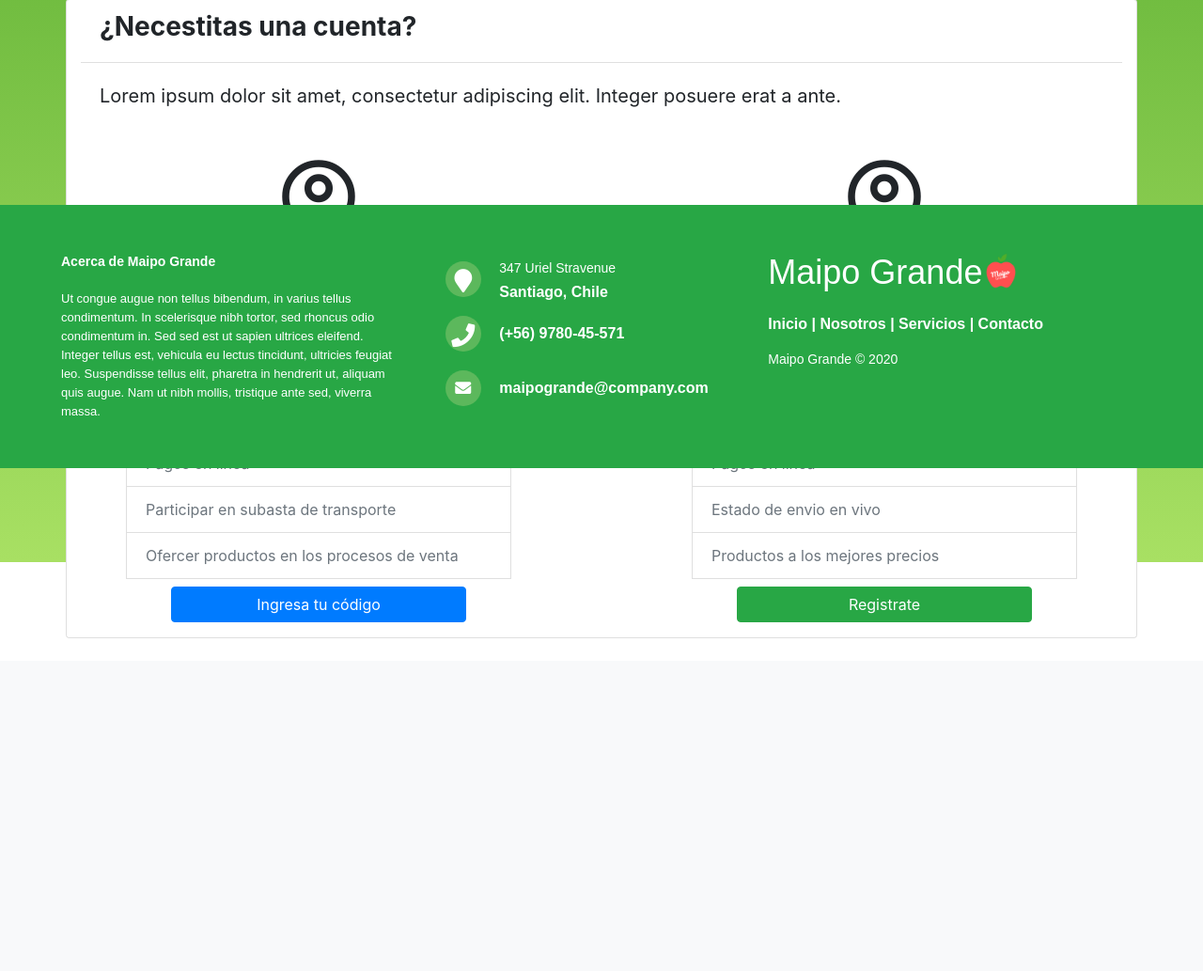
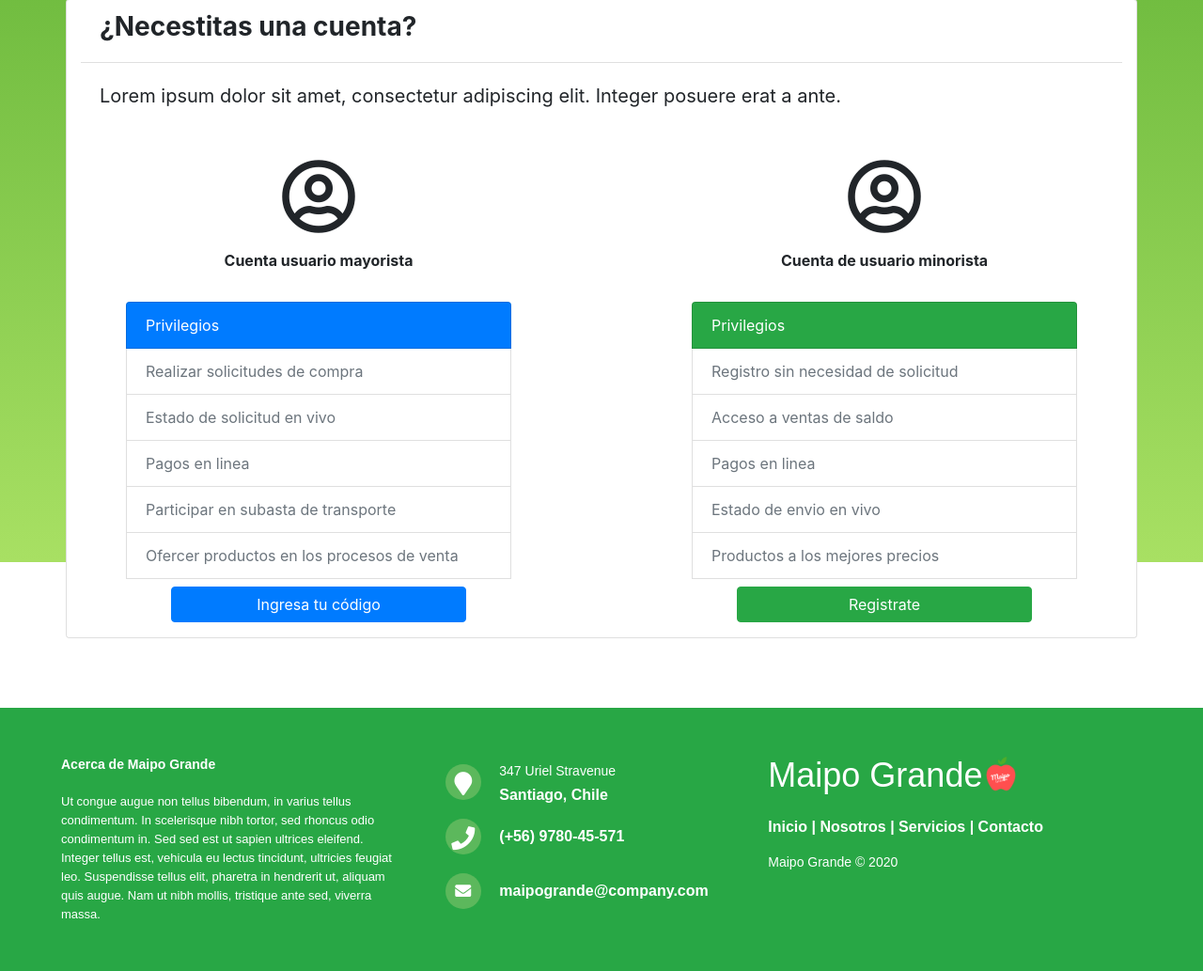
Before and after one commit to hecjara/MaipoGrande, a Django app: page / in a window 1280 px wide. Shown: the part 302-1335 px from the top of the page at 94% size. Before the commit the page ends 981 px from the top, so only its background shows below. Run offline with Django 3.2, Linux system fonts and the light colour scheme; some libraries are stand-ins or nearby versions.

Commit message:
eliminado el sticky del footer

```diff
--- a/core/static/core/css/footer.css
+++ b/core/static/core/css/footer.css
@@ -7,9 +7,9 @@
     font-size: 16px;
     padding: 50px;
     margin-top: 50px;
-    position: fixed;
+    /* position: fixed;
     left: 0;
-    bottom: 0;
+    bottom: 0; */
   }
 
   .footer .footer-left,
--- a/core/templates/core/base.html
+++ b/core/templates/core/base.html
@@ -106,7 +106,7 @@
     <!-- Footer -->
 
 
-    <footer class="footer bg-success sticky">
+    <footer class="footer bg-success">
         <div class="footer-left col-md-4 col-sm-6">
           <p class="about">
             <span> Acerca de Maipo Grande</span> Ut congue augue non tellus bibendum, in varius tellus condimentum. In scelerisque nibh tortor, sed rhoncus odio condimentum in. Sed sed est ut sapien ultrices eleifend. Integer tellus est, vehicula eu lectus tincidunt,
```
